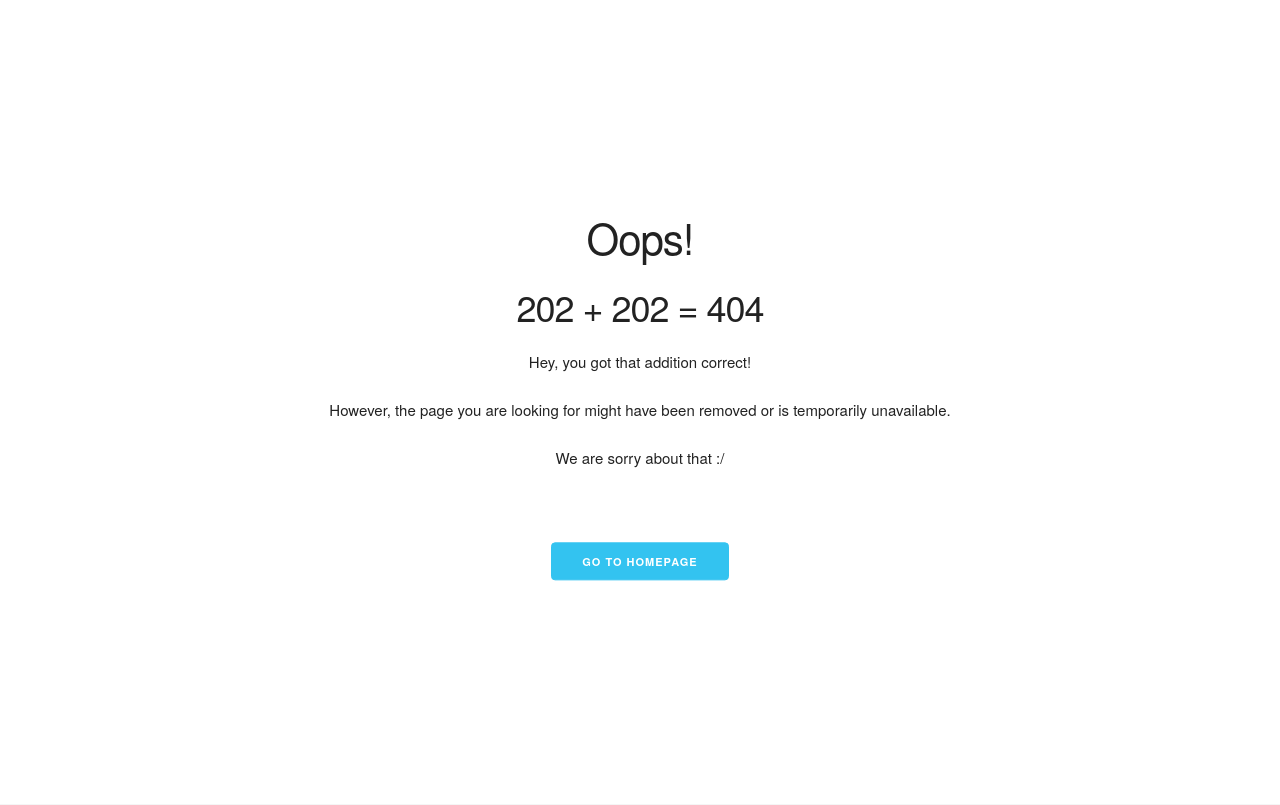
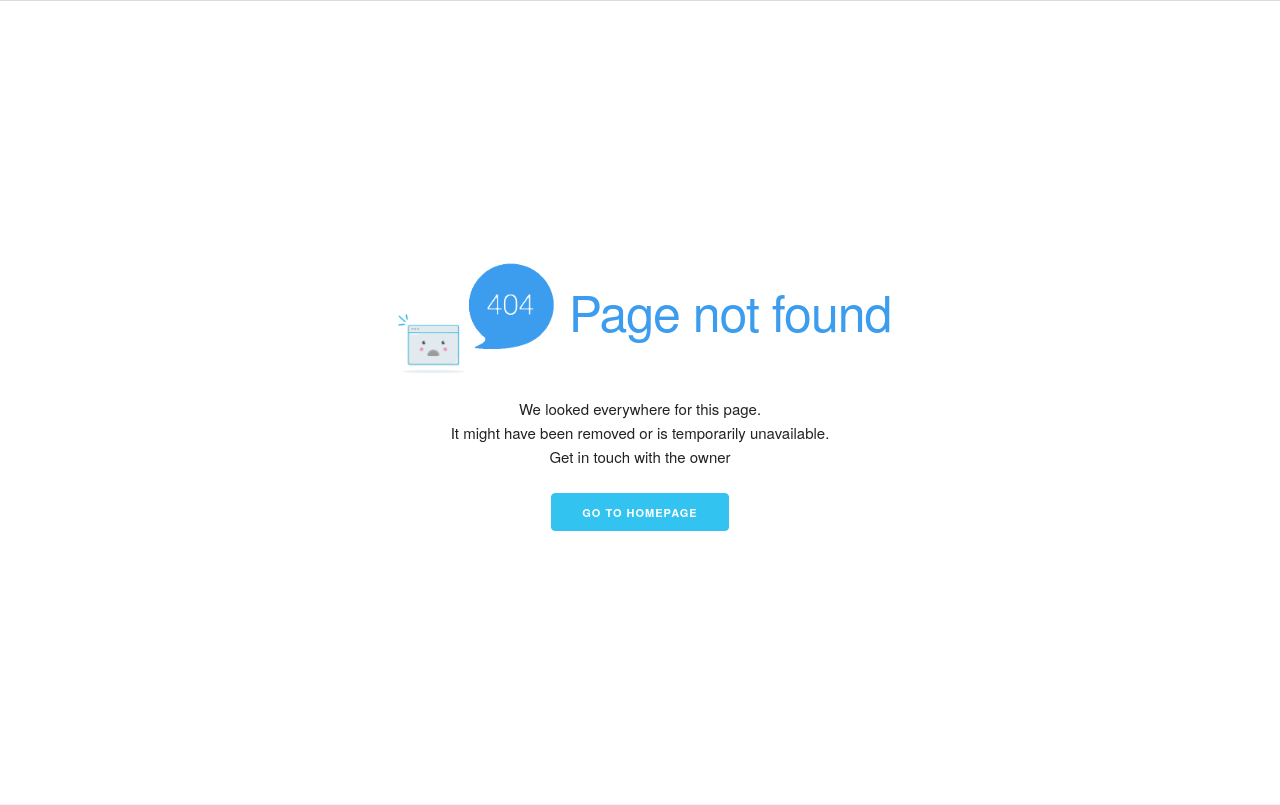
Before and after one commit to Naushikha/Lighter, a PHP site: page /lighter-framework/ in a window 1280 px wide. Shown: the top 805 px of the page. Run offline with PHP 8.4, Linux system fonts and the light colour scheme; data that the repository does not hold is empty; some libraries are stand-ins or nearby versions.

Commit message:
added 404 error page

```diff
--- a/app/views/template_404.php
+++ b/app/views/template_404.php
@@ -1,14 +1,12 @@
 <div class="container u-center">
 
         <center>
-            <h2>Oops!</h2>
-            <h3>202 + 202 = 404</h3>
-            Hey, you got that addition correct!
+            <h2 id="error"><img id="error-pic" src="<?=BASEURL?>/public/img/error.png" alt="error">Page not found</h2>
+
+            We looked everywhere for this page. <br>
+            It might have been removed or is temporarily unavailable. <br>
+            Get in touch with the owner
             <br/><br/>
-            However, the page you are looking for might have been removed or is temporarily unavailable.
-            <br/><br/>
-            We are sorry about that :/
-            <br/><br/><br/><br/>
             <a href="<?=BASEURL?>/" class="button button-primary"> Go to Homepage </a>
             <br/><br/><br/>
         </center>
--- a/app/views/template_header.php
+++ b/app/views/template_header.php
@@ -18,7 +18,7 @@
 			<nav class="nav-show">
 				<div class="container">
 					<ul>
-						<li><a id="logo" href="<?php echo BASEURL; ?>"><img class="u-max-full-width" src="<?php echo BASEURL; ?>/public/img/slmo.png" alt="logo"> Sri Lanka Maths Olympiad </a></li>
+                        <li><a id="logo" href="<?php echo BASEURL; ?>"><img class="u-max-full-width" src="<?php echo BASEURL; ?>/public/img/favicon.png" alt="logo">lighter </a></li>
 						<li><a href="<?php echo BASEURL; ?>/competitions/view"> Competitions </a></li>
 						<li><a href="<?php echo BASEURL; ?>/news/view"> News </a></li>
 						<li><a href="<?php echo BASEURL; ?>/gallery/view"> Gallery </a></li>
--- a/public/css/template.css
+++ b/public/css/template.css
@@ -65,6 +65,9 @@ nav ul li:not(:first-child) { display: none; }
 
 #logo {
     padding: 10px 16px;
+    color: #3c9ced;
+    font-family: Scada;
+    font-size: 1.5em;
 }
 
 #logo img {
@@ -126,9 +129,21 @@ nav ul li:not(:first-child) { display: none; }
     background-color: #eee;
 }
 
+#error{
+    font-size: 50px;
+    padding-top: 0;
+    color: #3c9ced;
+}
+
+#error-pic{
+    text-align: right;
+    padding-right: 10px;
+    vertical-align: middle;
+    width: 170px;
+}
+
 footer{
     width: 100%;
-
     background-color: #f5f5f5;
 }
 
@@ -317,6 +332,8 @@ footer #copyright{
     font-size: 4rem;
 }
 #modal-close:hover {
-    color: #1EAEDB;
+    color: #3C9CED;
     cursor: pointer;
   }
+
+  /* #1EAEDB */
```
